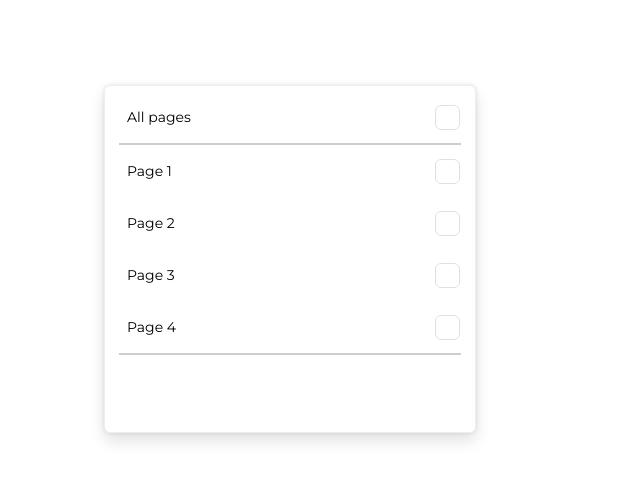
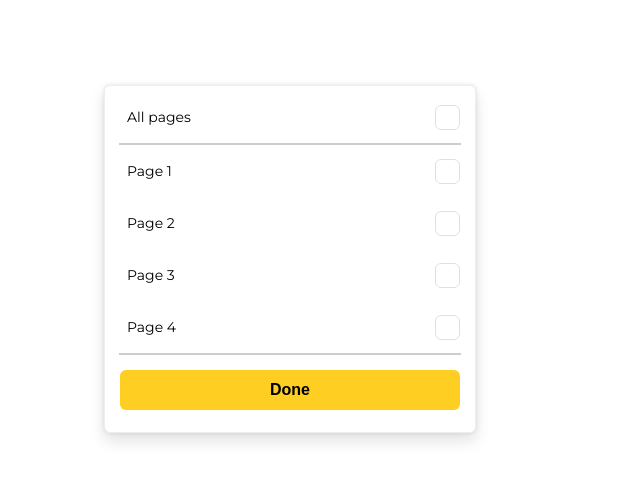
Before and after one commit to Putumani/all-pages, a plain HTML site: page index.html in a window 1280 px wide. Shown: the whole page, without its empty margins (0-640 px from the left). Drawn offline with Linux system fonts and the light colour scheme.

Commit message:
added button element

```diff
--- a/index.html
+++ b/index.html
@@ -39,6 +39,10 @@
         </div>
 
         <div class="line"></div>
+
+        <div class="button-container">
+            <button class="custom-button">Done</button>
+        </div>
     </div>
 </body>
 
--- a/styles.css
+++ b/styles.css
@@ -27,6 +27,8 @@ body {
     width: 370px;
     height: 42px;
     padding: 8px 15px 8px 22px;
+    gap: 0px;
+    opacity: 0px;
     display: flex;
     justify-content: space-between;
     align-items: center;
@@ -66,3 +68,26 @@ body {
     gap: 5px;
     padding: 0;
 }
+
+.button-container {
+    width: 370px;
+    height: 60px;
+    padding: 10px 15px;
+    display: flex;
+    justify-content: center;
+    align-items: center;
+    gap: 10px;
+    box-sizing: border-box;
+}
+
+.custom-button {
+    width: 100%;
+    height: 100%;
+    opacity: 1;
+    border: none;
+    border-radius: 6px;
+    background: #FFCE22;;
+    font-size: 16px;
+    font-weight: 600;
+    cursor: pointer;
+}
```
